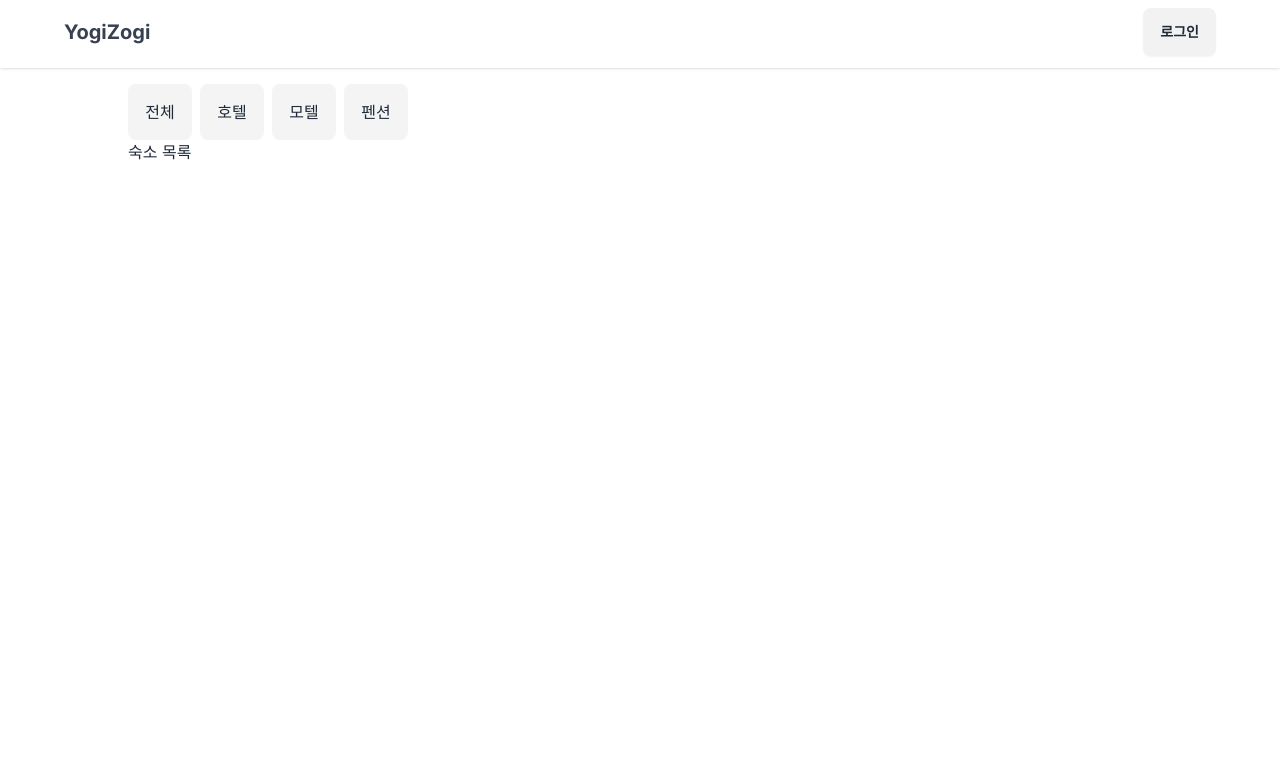
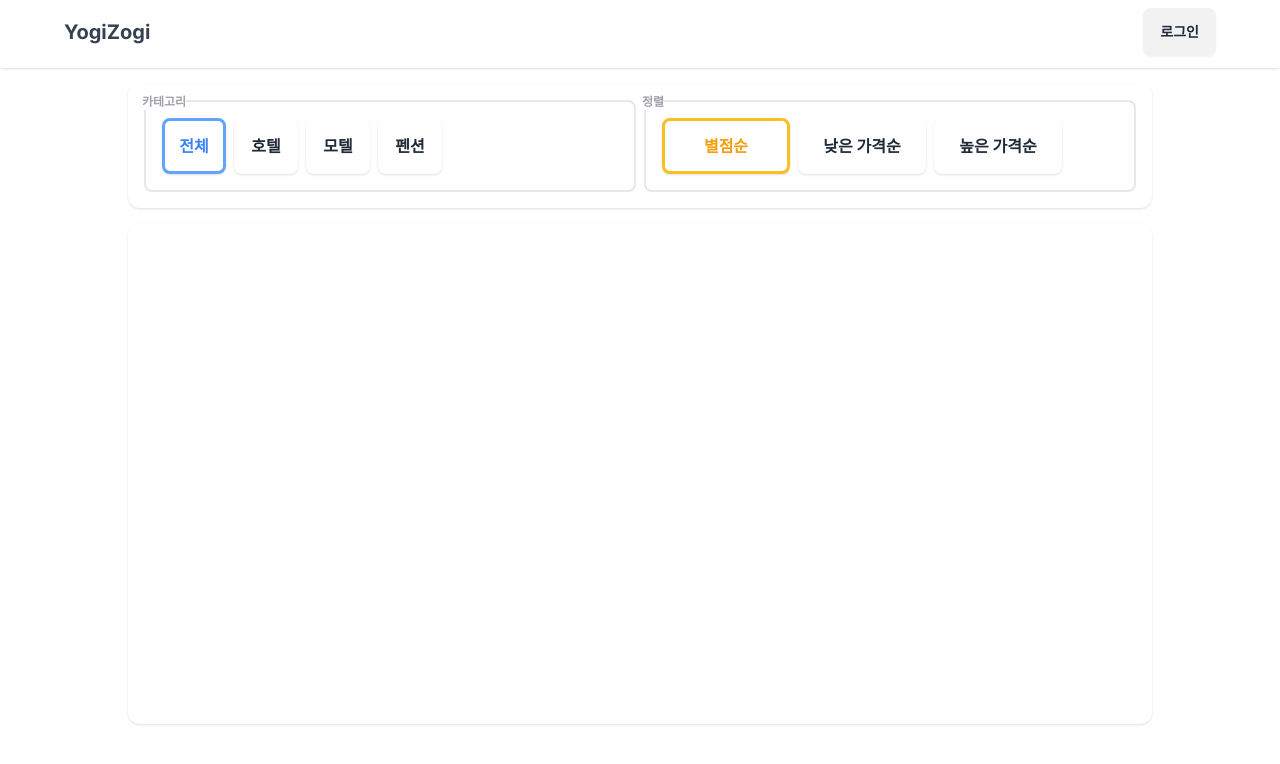
Before and after one commit to cloudedpanther/yogizogi_next, a Next.js app: page /accommodationList in a window 1280 px wide. Shown: the top 764 px of the page. Built offline with nearby package versions, Linux system fonts and the light colour scheme.

Commit message:
add sort buttons

```diff
--- a/app/accommodationList/constants.ts
+++ b/app/accommodationList/constants.ts
@@ -1 +1,12 @@
-export const CategoryStyle = `w-16 h-14 rounded-lg bg-zinc-100 hover:bg-zinc-300 cursor-pointer flex justify-center items-center`;
+export const FormSectionStyle =
+  'flex flex-col gap-2 border-2 rounded-lg p-4 relative';
+
+export const FormSectionLegendStyle =
+  'text-zinc-400 text-xs font-bold ml-1 absolute bg-white -top-2 -left-2';
+
+const BasicButtonStyle =
+  'h-14 rounded-lg bg-white hover:bg-zinc-100 shadow font-bold cursor-pointer flex justify-center items-center has-[:checked]:border-[3px] has-[:checked]:hover:bg-white';
+
+export const CategoryStyle = `${BasicButtonStyle} w-16 has-[:checked]:text-blue-500 has-[:checked]:border-blue-400`;
+
+export const SortStyle = `${BasicButtonStyle} w-32 has-[:checked]:text-amber-500 has-[:checked]:border-amber-400`;
--- a/app/accommodationList/page.tsx
+++ b/app/accommodationList/page.tsx
@@ -1,36 +1,95 @@
-import { CategoryStyle } from './constants';
+import {
+  CategoryStyle,
+  FormSectionLegendStyle,
+  FormSectionStyle,
+  SortStyle,
+} from './constants';
 
 export default function AccommodationList() {
   return (
-    <div className="w-[1024px] mx-auto">
-      <form className="mt-4">
-        <section className="flex gap-2">
+    <div className="w-[1024px] mx-auto flex flex-col gap-4">
+      {/* 상세 검색 */}
+      <form className="mt-4 shadow rounded-xl p-4 grid grid-cols-2 gap-2">
+        <section className={FormSectionStyle}>
+          <p className={FormSectionLegendStyle}>카테고리</p>
+          <div className="flex gap-2">
             <label htmlFor="all" className={CategoryStyle}>
               <p>전체</p>
+              <input
+                type="radio"
+                name="category"
+                id="all"
+                className="hidden"
+                checked
+              />
             </label>
             <label htmlFor="hotel" className={CategoryStyle}>
               <p>호텔</p>
+              <input
+                type="radio"
+                name="category"
+                id="hotel"
+                className="hidden"
+              />
             </label>
             <label htmlFor="motel" className={CategoryStyle}>
               <p>모텔</p>
+              <input
+                type="radio"
+                name="category"
+                id="motel"
+                className="hidden"
+              />
             </label>
             <label htmlFor="cottage" className={CategoryStyle}>
               <p>펜션</p>
-          </label>
-          <>
-            <input type="radio" name="category" id="all" className="hidden" />
-            <input type="radio" name="category" id="hotel" className="hidden" />
-            <input type="radio" name="category" id="motel" className="hidden" />
               <input
                 type="radio"
                 name="category"
                 id="cottage"
                 className="hidden"
               />
-          </>
+            </label>
+          </div>
+        </section>
+
+        <section className={FormSectionStyle}>
+          <p className={FormSectionLegendStyle}>정렬</p>
+          <div className="flex gap-2">
+            <label htmlFor="rate" className={SortStyle}>
+              <p>별점순</p>
+              <input
+                type="radio"
+                name="sort"
+                id="rate"
+                className="hidden"
+                checked
+              />
+            </label>
+            <label htmlFor="lowPrice" className={SortStyle}>
+              <p>낮은 가격순</p>
+              <input
+                type="radio"
+                name="sort"
+                id="lowPrice"
+                className="hidden"
+              />
+            </label>
+            <label htmlFor="highPrice" className={SortStyle}>
+              <p>높은 가격순</p>
+              <input
+                type="radio"
+                name="sort"
+                id="highPrice"
+                className="hidden"
+              />
+            </label>
+          </div>
         </section>
       </form>
-      <section>숙소 목록</section>
+
+      {/* 숙소 목록 */}
+      <section className="w-full min-h-[500px] shadow rounded-xl"></section>
     </div>
   );
 }
```
Lines whose indentation alone changed are shown as unchanged.
